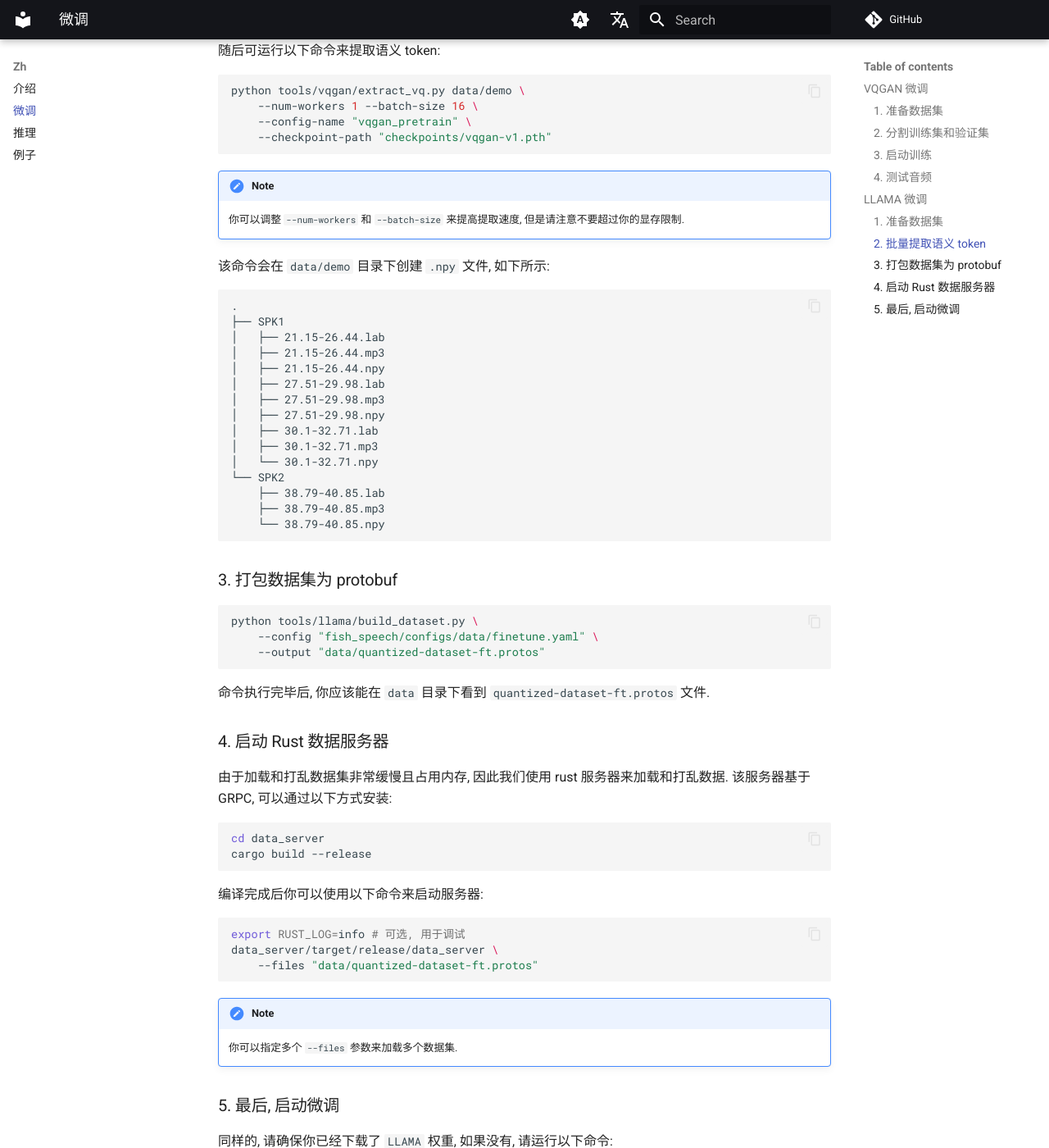
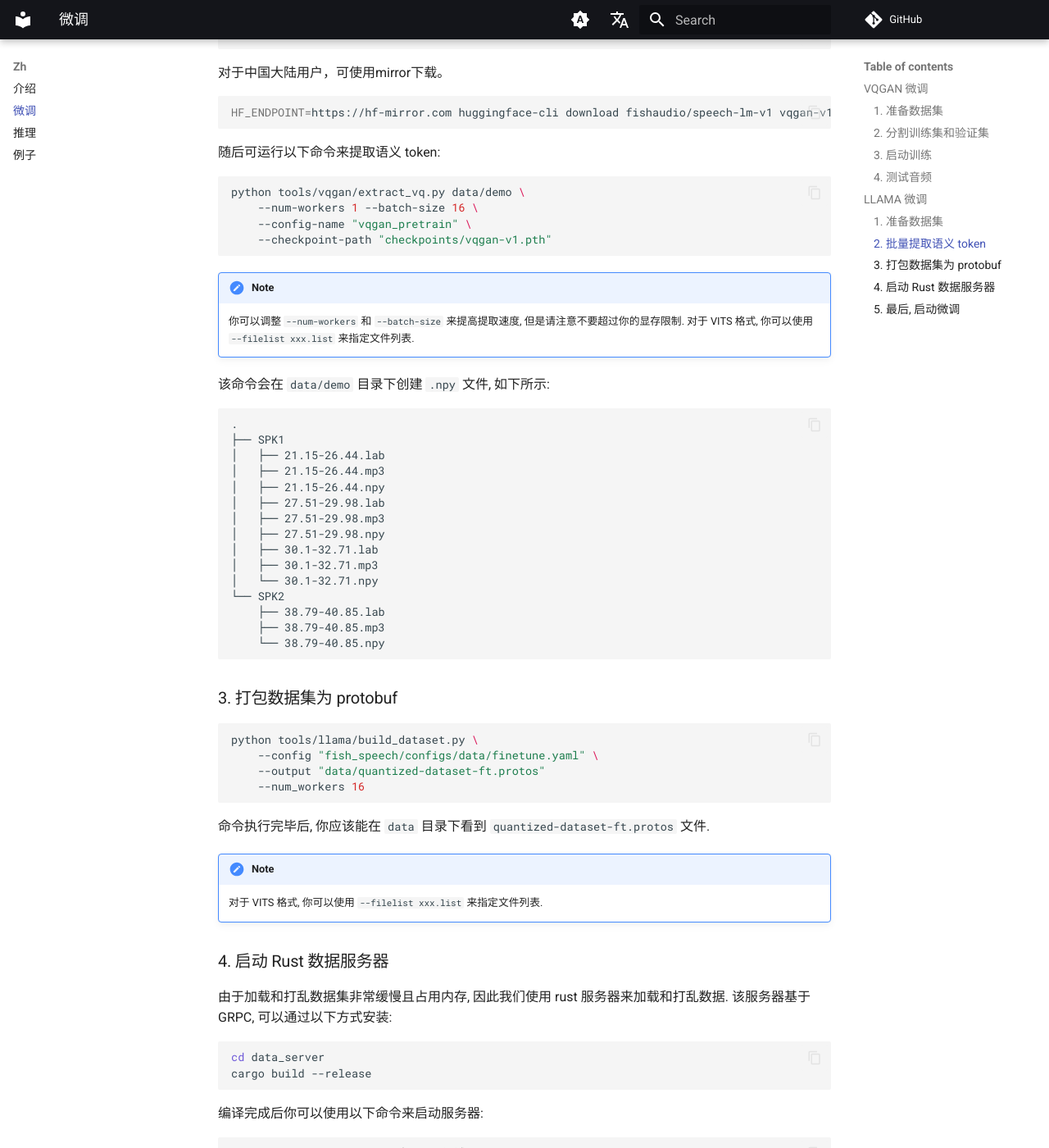
Before and after one commit to fishaudio/fish-speech, an MkDocs documentation site: the page built from docs/zh/finetune.md, in a window 1280 px wide and 1400 px high, scrolled down 2504 px. Shown: the whole window at 82% size. Built offline with MkDocs 1.6.1 and Material for MkDocs 9.7.7, drawn with Linux system fonts in a browser that asks for light colours; comment, search, counter and statistics services are not loaded; some of the changed text lies outside the part shown.

Commit message:
Update docs for vits list (#20)
* add vits filelist support

* add vits filelist support

* Update create_train_split.py

* Update create_train_split.py

* Add files via upload

* Add files via upload

* Add files via upload

* Add files via upload

* fix list not subscriptable

* fix list not subscriptable

* fix path lib

* Add files via upload

* Add files via upload

* fix parent

* [pre-commit.ci] auto fixes from pre-commit.com hooks

for more information, see https://pre-commit.ci

* Add files via upload

* [pre-commit.ci] auto fixes from pre-commit.com hooks

for more information, see https://pre-commit.ci

* Add files via upload

* [pre-commit.ci] auto fixes from pre-commit.com hooks

for more information, see https://pre-commit.ci

* Add files via upload

* [pre-commit.ci] auto fixes from pre-commit.com hooks

for more information, see https://pre-commit.ci

* add vits format list docs

* Update finetune.md

---------

Co-authored-by: pre-commit-ci[bot] <66853113+pre-commit-ci[bot]@users.noreply.github.com>
Co-authored-by: Leng Yue <lengyue@lengyue.me>

````diff
--- a/docs/zh/finetune.md
+++ b/docs/zh/finetune.md
@@ -38,7 +38,12 @@
 python tools/vqgan/create_train_split.py data/demo
 ```
 
+
 该命令会在 `data/demo` 目录下创建 `data/demo/vq_train_filelist.txt` 和 `data/demo/vq_val_filelist.txt` 文件, 分别用于训练和验证.
+
+!!!info
+    对于 VITS 格式, 你可以使用 `--filelist xxx.list` 来指定文件列表.
+    请注意, `filelist` 所指向的音频文件必须也位于 `data/demo` 文件夹下.
 
 ### 3. 启动训练
 
@@ -110,6 +115,7 @@ python tools/vqgan/extract_vq.py data/demo \
 
 !!! note
     你可以调整 `--num-workers` 和 `--batch-size` 来提高提取速度, 但是请注意不要超过你的显存限制.
+    对于 VITS 格式, 你可以使用 `--filelist xxx.list` 来指定文件列表.
 
 该命令会在 `data/demo` 目录下创建 `.npy` 文件, 如下所示:
 
@@ -137,9 +143,13 @@ python tools/vqgan/extract_vq.py data/demo \
 python tools/llama/build_dataset.py \
     --config "fish_speech/configs/data/finetune.yaml" \
     --output "data/quantized-dataset-ft.protos"
+    --num_workers 16
 ```
 
 命令执行完毕后, 你应该能在 `data` 目录下看到 `quantized-dataset-ft.protos` 文件.
+
+!!! note
+    对于 VITS 格式, 你可以使用 `--filelist xxx.list` 来指定文件列表.
 
 ### 4. 启动 Rust 数据服务器
 
````
